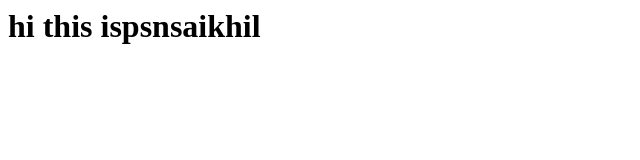
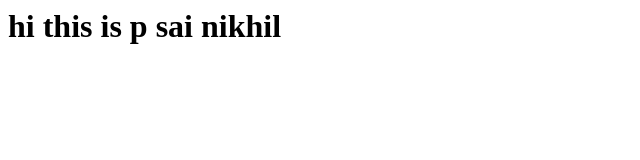
Before and after one commit to pallapothusainikhil/pallapothusainikhil.github.io, a plain HTML site: page index.html in a window 1280 px wide. Shown: the whole page, without its empty margins (0-640 px from the left). Drawn offline with Linux system fonts and the light colour scheme.

```diff
--- a/index.html
+++ b/index.html
@@ -3,6 +3,6 @@
 <title>mywebsite</title>
 </head>
 <body>
-<h1>hi this ispsnsaikhil</h1>
+<h1>hi this is p sai nikhil</h1>
 </body>
 </html>
```
